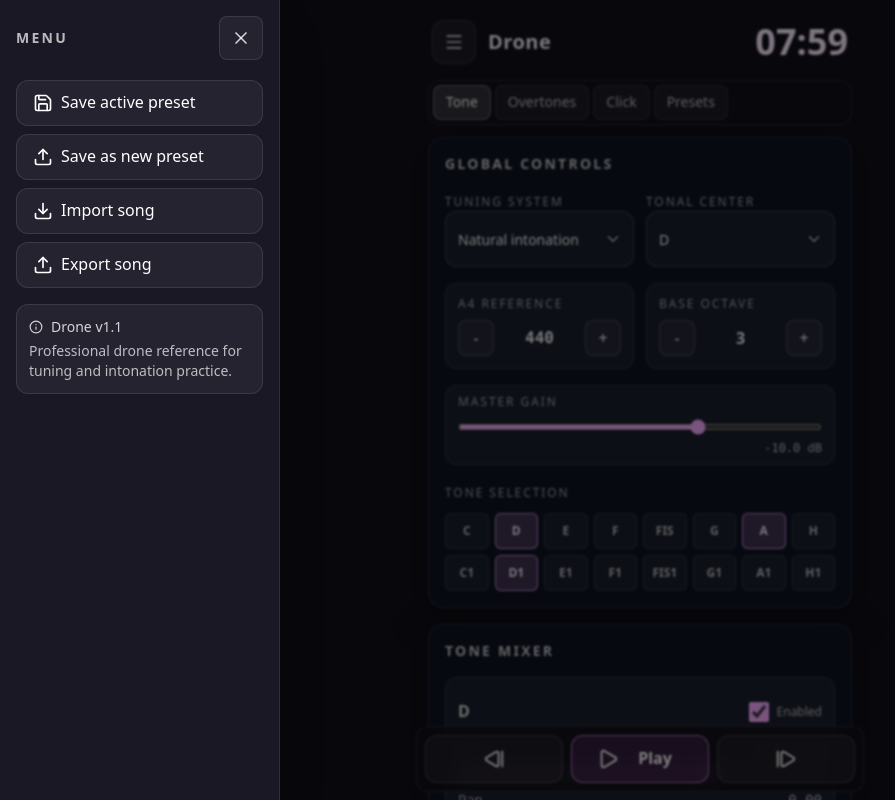
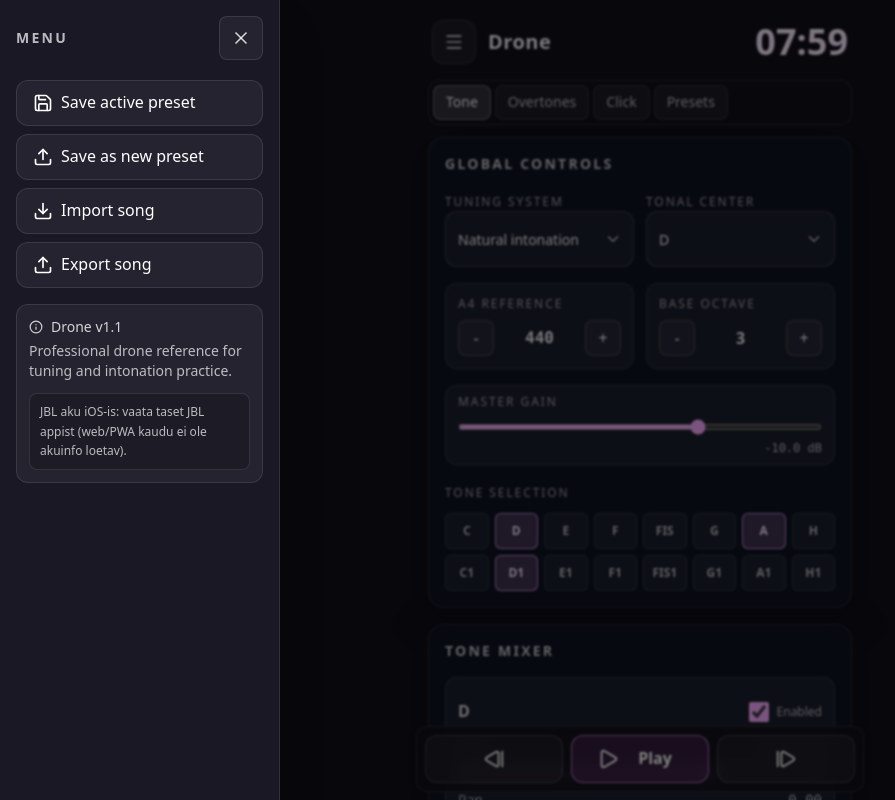
Before and after one commit to margokolar/bourdon-app, a React (Vite) app: page / in a window 1280 px wide. Both pictures are taken after a click on the button 454 px from the left and 42 px from the top of the page. Shown: the top 800 px of the page, without its empty margins (0-895 px from the left). Built offline with nearby package versions, Linux system fonts and the light colour scheme.

Commit message:
Add iOS JBL battery guidance text to side menu.
This adds a clear note in the menu that JBL battery percentage must be checked in the JBL app on iOS.

```diff
--- a/src/App.tsx
+++ b/src/App.tsx
@@ -1111,6 +1111,9 @@ function App() {
                   Drone v{APP_VERSION}
                 </div>
                 <p>Professional drone reference for tuning and intonation practice.</p>
+                <div className="mt-3 rounded-lg border border-white/10 bg-black/20 px-2.5 py-2 text-xs leading-relaxed text-white/70">
+                  JBL aku iOS-is: vaata taset JBL appist (web/PWA kaudu ei ole akuinfo loetav).
+                </div>
               </div>
             </div>
           </aside>
```
